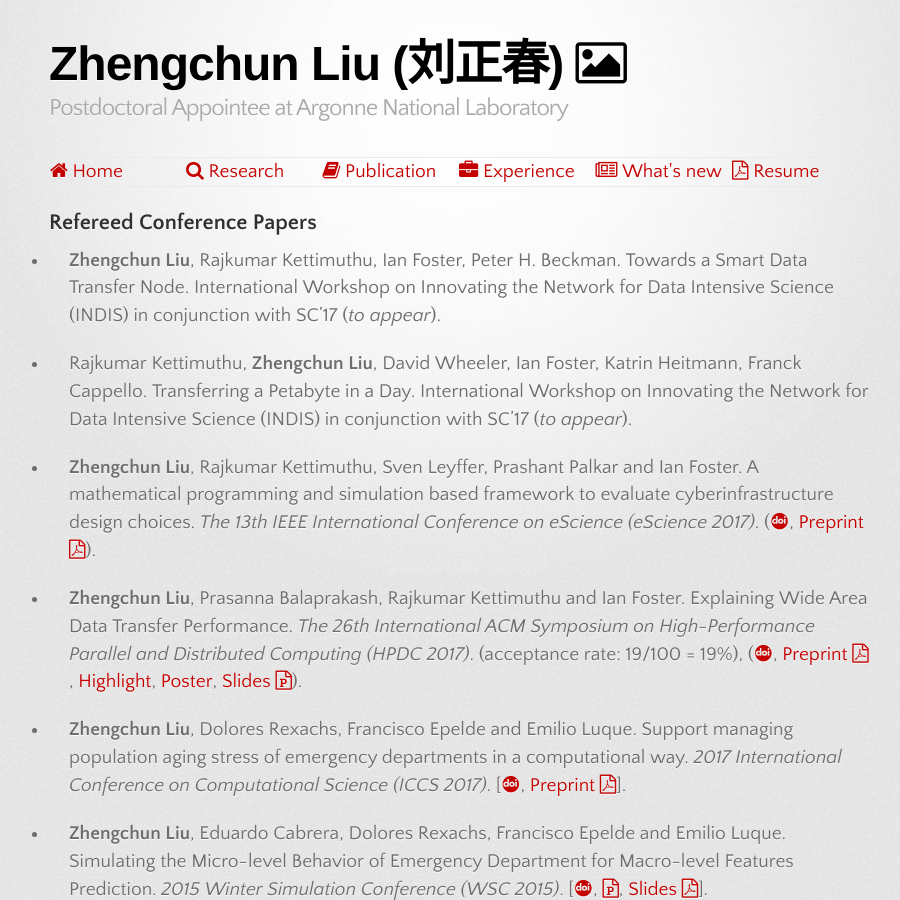
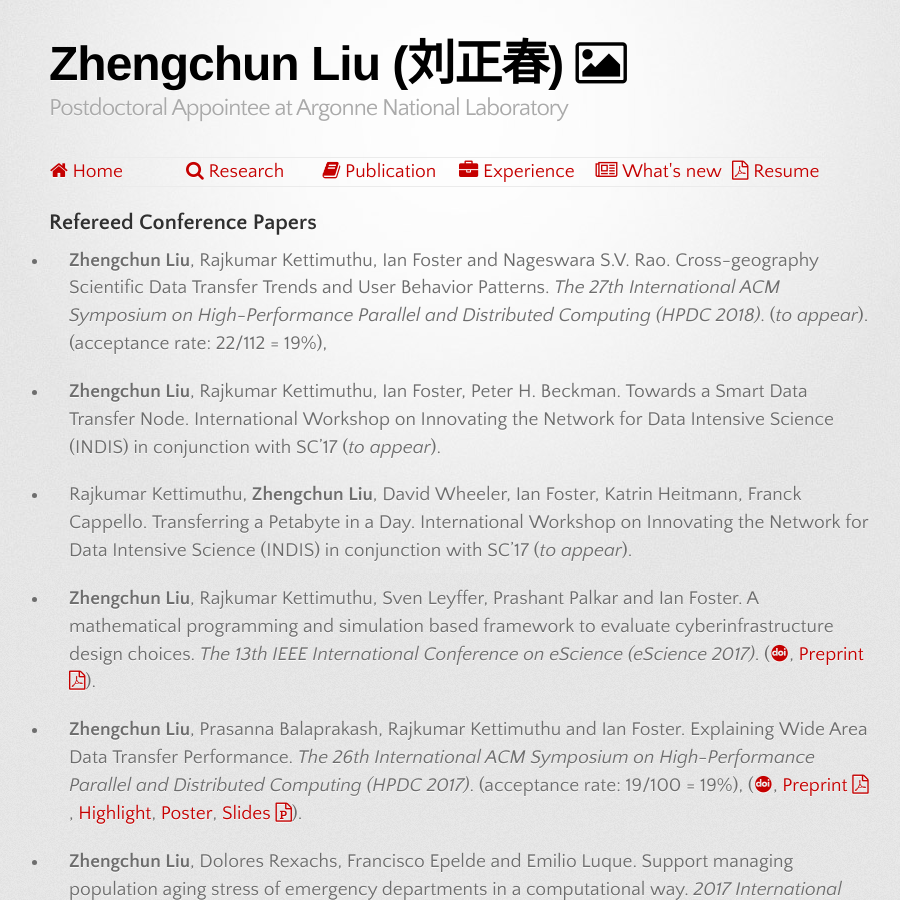
Before and after one commit to lzhengchun/lzhengchun.github.io, a Jekyll site: the page built from Publication.md, in a window 1280 px wide and 900 px high. Shown: the whole window, without its empty margins (181-1081 px from the left). Built offline with Jekyll 4.4.1, drawn with Linux system fonts in a browser that asks for light colours; some web fonts are replaced.

Commit message:
add, delete, polish etc.

```diff
--- a/Publication.md
+++ b/Publication.md
@@ -4,6 +4,8 @@ title: Home
 ---
 
 ## Refereed Conference Papers
+- __Zhengchun Liu__, Rajkumar Kettimuthu, Ian Foster and Nageswara S.V. Rao. Cross-geography Scientific Data Transfer Trends and User Behavior Patterns. *The 27th International ACM Symposium on High-Performance Parallel and Distributed Computing (HPDC 2018)*. (_to appear_). (acceptance rate: 22/112 = 19%),
+
 - __Zhengchun Liu__, Rajkumar Kettimuthu, Ian Foster, Peter H. Beckman. Towards a Smart Data Transfer Node. International Workshop on Innovating the Network for Data Intensive Science (INDIS) in conjunction with SC'17 (_to appear_).
 
 - Rajkumar Kettimuthu, __Zhengchun Liu__, David Wheeler, Ian Foster, Katrin Heitmann, Franck Cappello. Transferring a Petabyte in a Day. International Workshop on Innovating the Network for Data Intensive Science (INDIS) in conjunction with SC'17 (_to appear_).
```
Also changed, not shown: News.md (+2 -0 lines), 1 other file.
